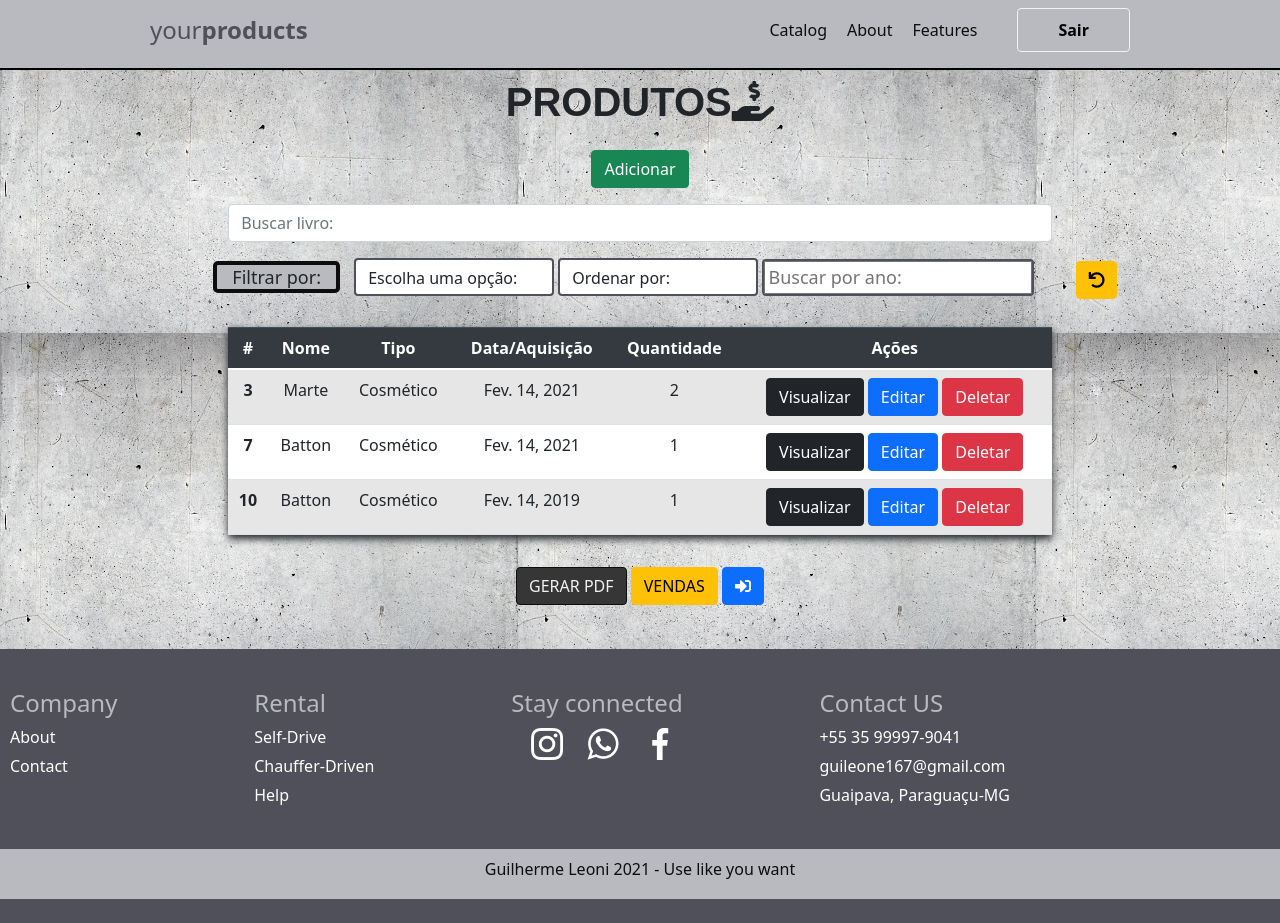
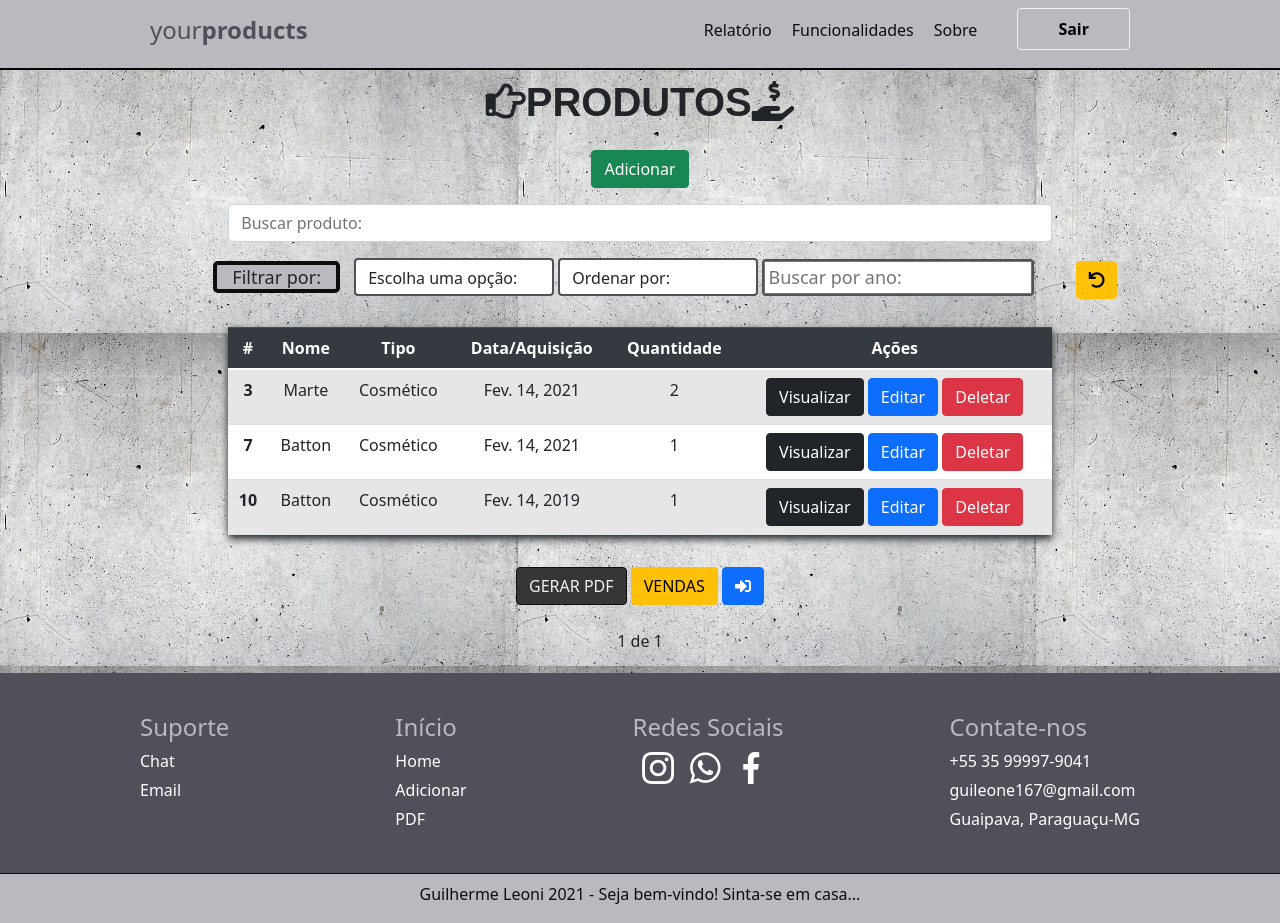
Before and after one commit to GuiLeoni14/GerenciarEstoque_DjangoProject, a Django app: page / in a window 1280 px wide. Before the commit the page ends 899 px from the top, so only its background shows below. Run offline with Django 3.2, Linux system fonts and the light colour scheme; data comes from the database, SQL or seed files in the repository; both versions use the stored data as it was after the commit; some libraries are stand-ins or nearby versions; some web fonts are replaced.

Commit message:
adicionando buscas e filtros

```diff
--- a/produto/static/css/styles.css
+++ b/produto/static/css/styles.css
@@ -21,13 +21,7 @@
   #td{
       white-space: nowrap;
   }
-  #btn-success{
-      transition: background 0.5s;
-  }
-  #btn-success:hover{
-      background: #32CD32;
-      border-color: #fff;
-  }
+
   #sair{
       transition: transform 0.3s;
   }
@@ -47,14 +41,14 @@
 
   }
 
-  #filter_livro {
+  #filter {
       display: inline-block;
       width: 200px;
       margin-left: 10px;
       margin-bottom: 15px;
       border: 2px solid #4F5059;
   }
-  #filterAlf_livro{
+  #filterAlf{
       width: 200px;
       border: 2px solid #4F5059;
       display: inline-block
@@ -172,6 +166,8 @@
     flex-direction: row;
     justify-content: space-between;
     margin-top: 20px;
+    margin-left: auto;
+    margin-right: auto;
   }
 
   .footer-company,
@@ -195,7 +191,7 @@
   }
 
   .main .footer-social img {
-    margin-left: 20px;
+    margin-left: 10px;
     width: 32px;
     height: 32px;
   }
@@ -208,6 +204,7 @@
     display: flex;
     align-items: center;
     justify-content: center;
+    border-top: 1px solid #0D0D0D;
   }
 
   footer .last h6{
@@ -251,6 +248,7 @@
     cursor: pointer;
   }
 
+
   nav ul {
     display: flex;
     flex-direction: row;
@@ -272,7 +270,8 @@
     color: #F2F2F2;
   }
 
-  nav ul button {
+  nav ul button{
+    transition: background 1s;
     border: 1px solid #F2F2F2;
     background: transparent;
     padding: 8px 40px;
@@ -288,7 +287,9 @@
     background: #000000;
     color: rgb(255, 255, 255);
   }
-
+  nav p a, strong{
+    transition: color 0.5s;
+  }
   nav p a:hover{
     transition: color 0.5s;
     color: #F2F2F2;
@@ -313,3 +314,11 @@
     background:	#0D0D0D;
     color: #FFF;
   }
+  #btn-success{
+    transition: background 1s;
+  }
+  #btn-success:hover{
+    transition: background 1s, color 1s;
+    background: #00FF7F;
+    color: #0D0D0D;
+  }
--- a/produto/static/js/scripts.js
+++ b/produto/static/js/scripts.js
@@ -0,0 +1,35 @@
+$( document ).ready(function() {
+    var btnDel = $('.btnDel');
+    var sair = $('#sair')
+
+    $(btnDel).on('click', function(e) {
+
+        e.preventDefault();
+
+        var btnDelLink = $(this).attr('href');
+        var result = confirm('Eii, psiu!! Deseja mesmo deletar? ');
+
+        if(result) {
+            window.location.href = btnDelLink;
+        }
+
+    });
+});
+
+$(document).ready(function(){
+    var baseUrl = window.location.origin + '/';
+    var filter = $('#filter');
+    var filterAlf = $('#filterAlf');
+
+    $(filter).change(function() {
+       var filter = $(this).val();
+       console.log(baseUrl)
+       window.location.href = baseUrl + '?filter=' + filter;
+    });
+
+    $(filterAlf).change(function() {
+       var filterAlf = $(this).val();
+       console.log(filterAlf)
+       window.location.href = baseUrl + '?filterAlf=' + filterAlf;
+    });
+});
--- a/produto/templates/base.html
+++ b/produto/templates/base.html
@@ -22,10 +22,10 @@
       <nav>
         <p class="brand"><a href="/" class="brand" style="text-decoration: none;">your<strong>products</strong></a></p>
         <ul>
-          <li><a href="#catalog">Catalog</a></li>
-          <li><a href="#about">About</a></li>
-          <li><a href="#feature">Features</a></li>
-          <button>Sair</button>
+          <li><a href="#catalog">Relatório</a></li>
+          <li><a href="#feature">Funcionalidades</a></li>
+          <li><a href="#about">Sobre</a></li>
+          <a href="/" style="text-decoration: none;"><button>Sair</button></a>
         </ul>
       </nav>
     </div>
@@ -36,18 +36,18 @@
       <div class="main">
         <div class="content footer-links">
           <div class="footer-company">
-            <h4>Company</h4>
-            <h6>About</h6>
-            <h6>Contact</h6>
+            <h4>Suporte</h4>
+            <a href="https://api.whatsapp.com/send?phone=5535999979041&text=Oii%2C%20adorei%20seu%20site!%20Tenho%20algumas%20d%C3%BAvidas%2C%20pode%20me%20ajudar%3F" style="text-decoration: none;" target="_blank"><h6>Chat</h6></a>
+            <a href="/" style="text-decoration: none;"><h6>Email</h6></a>
           </div>
           <div class="footer-rental">
-            <h4>Rental</h4>
-            <h6>Self-Drive</h6>
-            <h6>Chauffer-Driven</h6>
-            <h6>Help</h6>
+            <h4>Início</h4>
+            <a href="/" style="text-decoration: none;"><h6>Home</h6></a>
+            <a href="/form" style="text-decoration: none;"><h6>Adicionar</h6></a>
+            <a href="/table" style="text-decoration: none;"><h6>PDF</h6></a>
           </div>
           <div class="footer-social">
-            <h4>Stay connected</h4>
+            <h4>Redes Sociais</h4>
             <div class="social-icons">
               <a href="https://www.instagram.com/gui_leoni14/" target="_blank"><img src="../../static/img/instagram.png" alt="Instagram" /></a>
               <a href="https://api.whatsapp.com/send?phone=5535999979041&text=Oii%2C%20adorei%20seu%20site!%20Podemos%20conversar%3F" target="_blank"><img src="../../static/img/whatsapp.png" alt="whatsapp" id="whatsapp-img"/></a>
@@ -55,7 +55,7 @@
             </div>
           </div>
           <div class="footer-contact">
-            <h4>Contact US</h4>
+            <h4>Contate-nos</h4>
             <h6>+55 35 99997-9041</h6>
             <h6>guileone167@gmail.com</h6>
             <h6>Guaipava, Paraguaçu-MG</h6>
@@ -63,10 +63,11 @@
         </div>
       </div>
       <div class="last">
-        <h6>Guilherme Leoni 2021 - Use like you want</h6>
+        <h6>Guilherme Leoni 2021 - Seja bem-vindo! Sinta-se em casa...</h6>
       </div>
     </footer>
     </div>
+    <script src="{% static 'js/scripts.js' %}"></script>
     <script language="JavaScript" type="text/javascript">
       function funcao_pdf() {
           var pegar_dados=document.getElementById('dados').innerHTML;
@@ -80,10 +81,5 @@
           janela.print();
       }
   </script>
-    <script
-    src="https://code.jquery.com/jquery-3.4.0.min.js"
-    integrity="sha256-BJeo0qm959uMBGb65z40ejJYGSgR7REI4+CW1fNKwOg="
-    crossorigin="anonymous"></script>
-    <script src="{% static 'js/scripts.js' %}"></script>
 </body>
 </html>
--- a/produto/templates/produtos/index.html
+++ b/produto/templates/produtos/index.html
@@ -4,7 +4,7 @@
 
 {% block content %}
     <div class="col-8 m-auto pt-2 pb-2 text-center">
-        <h1>PRODUTOS<i class="fas fa-hand-holding-usd"></i></h1>
+        <h1><i class="far fa-hand-point-right"></i>PRODUTOS<i class="fas fa-hand-holding-usd"></i></h1>
     </div>
 
     <div class="col-8 m-auto pt-2 pb-2 text-center">
@@ -13,18 +13,18 @@
 
     <div class="col-8 m-auto pt-2 pb-2 text-center">
         <form method="get">
-            <input type="text" id="search" name="search" class="form-control" placeholder="Buscar livro:">
+            <input type="text" id="search" name="search" class="form-control" placeholder="Buscar produto:">
         </form>
     </div>
         <div class="col-8 m-auto pt-2 pb-2 filter-div">
             <span id="filtrar-por" class="col-2">Filtrar por:</span>
-            <select name="filter_livro" id="filter_livro" class="form-control">
+            <select name="filter" id="filter" class="form-control">
                 <option value="">Escolha uma opção:</option>
-                <option value="didatico">Didáticos</option>
-                <option value="manual">Manual do Professor</option>
-                <option value="literatura">Literatura</option>
+                <option value="cos">Cométicos</option>
+                <option value="alim">Alimentício</option>
+                <option value="indu">Industrial</option>
             </select>
-            <select name="filter-alfabetica" id="filterAlf_livro" class="form-control">
+            <select name="filter-alfabetica" id="filterAlf" class="form-control">
                 <option value="">Ordenar por:</option>
                 <option value="crescente">A-Z</option>
                 <option value="decrescente">Z-A</option>
@@ -59,7 +59,7 @@
                 <td id="td">
                     <a href="/view/{{dbs.id}}/" class="btn btn-dark" >Visualizar</a>
                     <a href="/edit/{{dbs.id}}/" class="btn btn-primary" >Editar</a>
-                    <a href="/delete/{{dbs.id}}/" class="btn btn-danger btnDel" >Deletar</a>
+                    <a href="/delete/{{dbs.id}}/" class="btn btn-danger btnDel">Deletar</a>
                 </td>
               </tr>
             {% endfor %}
--- a/produto/views.py
+++ b/produto/views.py
@@ -2,13 +2,67 @@
 from django.shortcuts import render, redirect
 from django.http import HttpResponse
 from produto.forms import produtoForm
+from django.core.paginator import Paginator
 
 # Create your views here.
 
 
 def home(request):
     data = {}
-    data['db'] = produto.objects.all()
+    filter = request.GET.get('filter')
+    filterAlf = request.GET.get('filterAlf')
+    buscar_data = request.GET.get("buscar_data")
+    search = request.GET.get('search')
+
+    if search:
+        data['db'] = produto.objects.filter(nome__icontains=search)
+        paginator = Paginator(data['db'], 1)
+        page = request.GET.get('page')
+        data['db'] = paginator.get_page(page)
+
+    elif filter:
+        data['db'] = produto.objects.filter(tipo__icontains=filter)
+        paginator = Paginator(data['db'], 10)
+        page = request.GET.get('page')
+        data['db'] = paginator.get_page(page)
+    elif filterAlf:
+
+        if filterAlf == 'crescente':
+            data["db"] = produto.objects.all().order_by('nome', '-criado_em')
+            paginator = Paginator(data['db'], 10)
+            page = request.GET.get('page')
+            data['db'] = paginator.get_page(page)
+
+        elif filterAlf == 'recentes':
+            data["db"] = produto.objects.all().order_by('-data', '-criado_em')
+            paginator = Paginator(data['db'], 10)
+            page = request.GET.get('page')
+            data['db'] = paginator.get_page(page)
+
+        elif filterAlf == 'antigos':
+            data["db"] = produto.objects.all().order_by('data', '-criado_em')
+            paginator = Paginator(data['db'], 10)
+            page = request.GET.get('page')
+            data['db'] = paginator.get_page(page)
+
+        else:
+            data["db"] = produto.objects.all().order_by('-nome', '-criado_em')
+            paginator = Paginator(data['db'], 10)
+            page = request.GET.get('page')
+            data['db'] = paginator.get_page(page)
+
+    elif buscar_data:
+        data["db"] = produto.objects.filter(data__icontains=buscar_data)
+        paginator = Paginator(data['db'], 10)
+        page = request.GET.get('page')
+        data['db'] = paginator.get_page(page)
+
+    else:
+        data['db'] = produto.objects.all()
+        paginator = Paginator(data['db'], 10)
+        page = request.GET.get('page')
+        data['db'] = paginator.get_page(page)
+
     return render(request, 'produtos/index.html', data)
 
 
```
Also changed, not shown: db.sqlite3.
